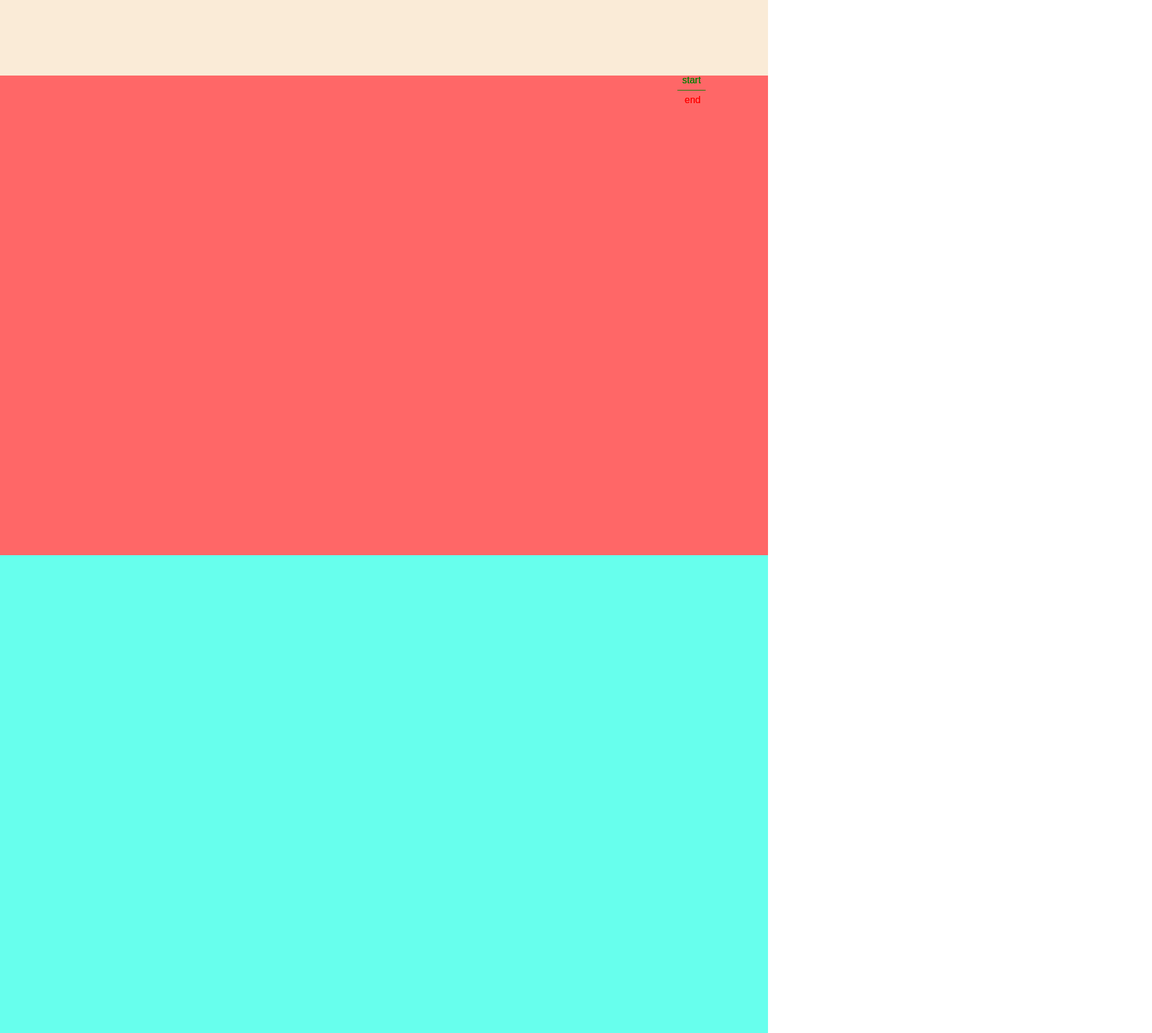
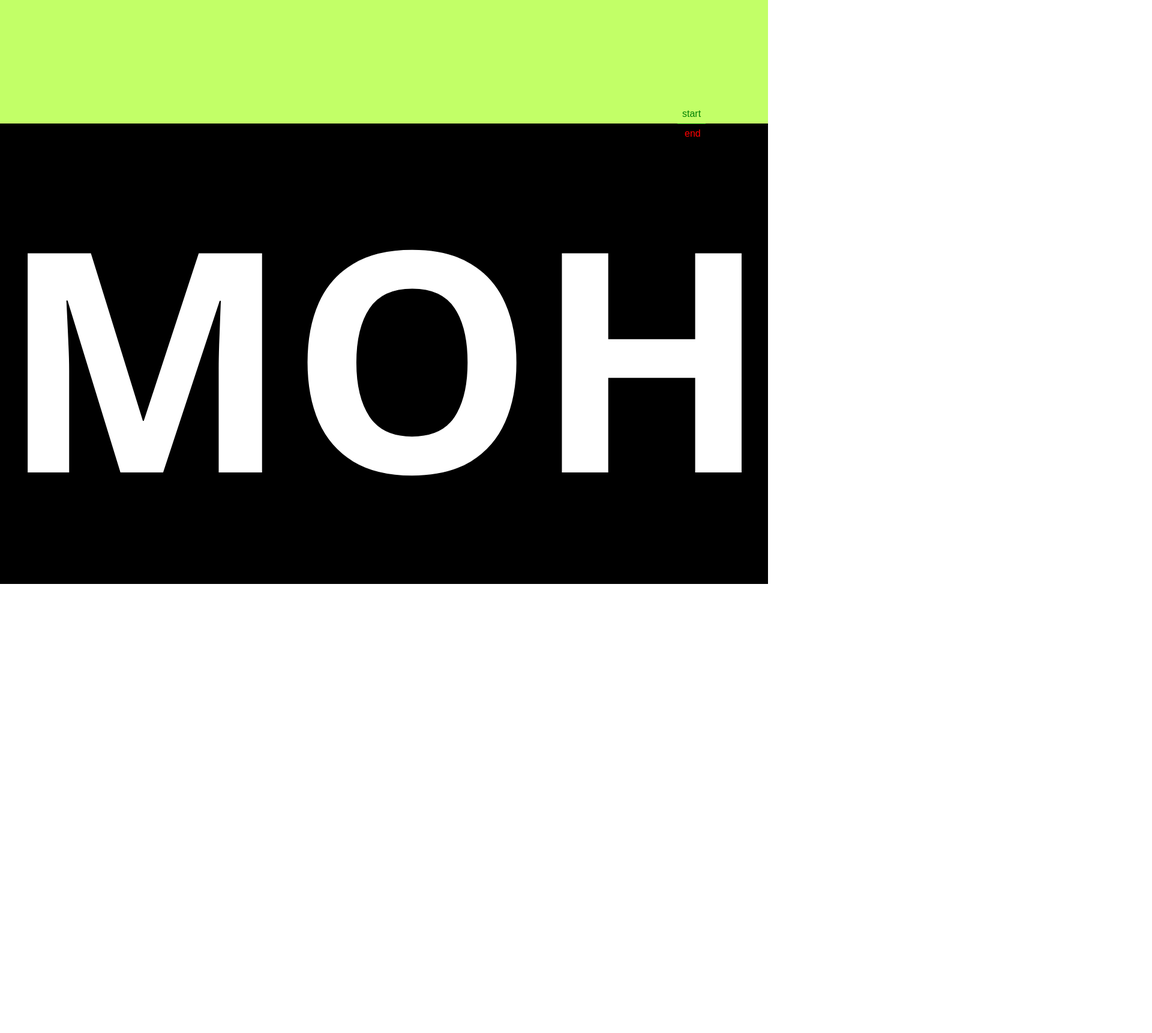
Before and after one commit to Moheed-Dar/GSAP, a React (Vite) app in the folder my-project/: page / in a window 1280 px wide. Shown: the part 1074-2797 px from the top of the page at 60% size, 1920 px wide, since content can reach past the window. Built offline with nearby package versions, Linux system fonts and the light colour scheme.

Commit message:
complete Scrolltrigger

```diff
--- a/my-project/src/App.css
+++ b/my-project/src/App.css
@@ -4,20 +4,27 @@
 .page1{
     background-color:rgba(172, 255, 47, 0.73);
     width:100%;
-    height: 100vh;
+    height: 100vw;
+}
+body{
+    overflow-x: hidden;
 }
 .page2{
-    background-color: antiquewhite;
+    background-color: black;
     width:100%;
-    height: 50vh;
+    height: 100%;
+
 }
 .page3{
-    background-color:rgba(255, 0, 0, 0.595);
+    background-color: orangered;
     width:100%;
     height: 100vh;
+
 }
-.page4{
-    background-color:rgba(0, 255, 225, 0.595);
-    width:100%;
-    height: 100vh;
+.page2 .h1{
+    font-size:40vw;
+    text-transform:uppercase;
+    color:white;
+    font-weight: 600;
+    white-space: nowrap;
 }
--- a/my-project/src/component/Nav.jsx
+++ b/my-project/src/component/Nav.jsx
@@ -6,66 +6,29 @@ gsap.registerPlugin(ScrollTrigger);
 
 function Nav() {
   useGSAP(()=>{
-    gsap.from(".page1 .box",{
-      scale:0,
-      delay:2,
-      duration:3,
-      rotate:360,
-    })
-    gsap.from(".page2 .box",{
-      scale:0,
-      duration:3,
-      rotate:360,
+    gsap.to(".page2 .h1",{
+      transform:"translateX(-310%)",
       scrollTrigger:{
-         trigger:".page2 .box",
-         scroller:"body",
-         markers:true,
-         start:"top 60%",
-         end:"bottom 50%",
-         scrub:2,
+        trigger:".page2 ",
+        scroller:"body",
+        markers:true,
+        start:"top 0%",
+        end:"top -100%",
+        scrub:3,
+        pin:true,
+
       }
     })
-    gsap.from(".page3 h1",{
-      opacity:0,
-      duration:2,
-      x:500,
-      scrollTrigger:{
-        trigger:".page3 h2",
-        scroller:"body",
-        markers:true,
-        start:"top 60%",
-        end:"top 50%",
-        scrub:3,
-      }
-    })
-    gsap.from(".page3 h2",{
-      opacity:0,
-      duration:2,
-      x:-500,
-      scrollTrigger:{
-        trigger:".page3 h2",
-        scroller:"body",
-        markers:true,
-        start:"top 60%",
-        end:"top 50%",
-        scrub:3,
-        pin:true,
-      }
-    })
+
   })
   return (
     <div>
       <div className="page1 flex items-center justify-center">
-        <div className="box  h-72 w-72 bg-fuchsia-600"></div>
       </div>
-      <div className="page2 flex items-center justify-center">
-      <div className="box h-72 w-72 bg-green-600"></div>
+      <div className="page2 ">
+        <h1 className="h1" >Moheed-developer</h1>
       </div>
-      <div className="page3 flex items-center pt-20 flex-col gap-10">
-        <h1 className="text-6xl text-orange-300 bg-black w-50 h-30" >hello</h1>
-        <h2 className="text-6xl text-orange-300 bg-black w-70 h-30" >Moheed</h2>
-      </div>
-      <div className="page4"></div>
+      <div className="page3"></div>
     </div>
   )
 }
```
